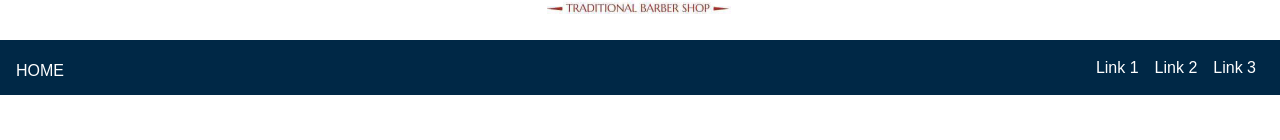
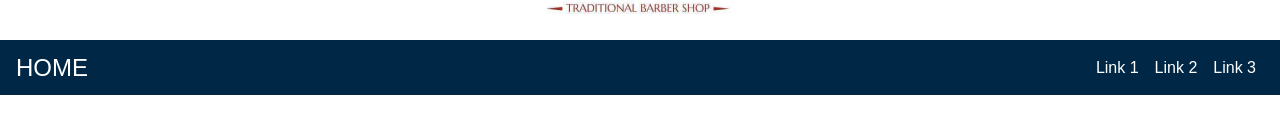
Before and after one commit to mdamian9/daniels-barbershop-sy, a React (Create React App) app in the folder client/: page / in a window 1280 px wide. Shown: the part 210-350 px from the top of the page. Built offline with nearby package versions, Linux system fonts and the light colour scheme.

Commit message:
Got rid of classes, used const instead for HomePage and NavBar, created SideDrawer component

```diff
--- a/client/src/components/HomePage/HomePage.js
+++ b/client/src/components/HomePage/HomePage.js
@@ -1,9 +1,8 @@
-import React, { Component } from "react";
+import React from "react";
 import Navbar from "../Navbar"
 import "./HomePage.css";
 
-class HomePage extends Component {
-    render = () => {
+const homePage = (props) => {
     return (
         <div>
             <div className="og-logo">
@@ -16,6 +15,5 @@ class HomePage extends Component {
         </div>
     );
 };
-};
 
-export default HomePage;
+export default homePage;
--- a/client/src/components/Navbar/Navbar.js
+++ b/client/src/components/Navbar/Navbar.js
@@ -1,14 +1,12 @@
-import React, { Component } from "react";
+import React from "react";
 import "./Navbar.css"
 
-class Navbar extends Component {
-
-    render = (props) => {
+const navbar = (props) => {
     return (
         <header className="nav-component">
             <nav className="nav-navigation">
                 <div></div>
-                    <div className="nav-logo"><a href="/"></a>HOME</div>
+                <div className="nav-logo"><a href="/">HOME</a></div>
                 <div className="nav-spacer" />
                 <div className="nav-links">
                     <ul>
@@ -21,6 +19,5 @@ class Navbar extends Component {
         </header>
     );
 };
-};
 
-export default Navbar;
+export default navbar;
--- /dev/null
+++ b/client/src/components/SideDrawer/DrawerToggleButton.js
@@ -0,0 +1 @@
+import React from "react";
--- /dev/null
+++ b/client/src/components/SideDrawer/index.js
@@ -0,0 +1 @@
+export {default} from "./SideDrawer"
```
Also changed, not shown: client/src/components/SideDrawer/SideDrawer.js (added, +10 -0 lines), client/src/components/SideDrawer/SideDrawer.css (added). Lines whose indentation alone changed are shown as unchanged.
